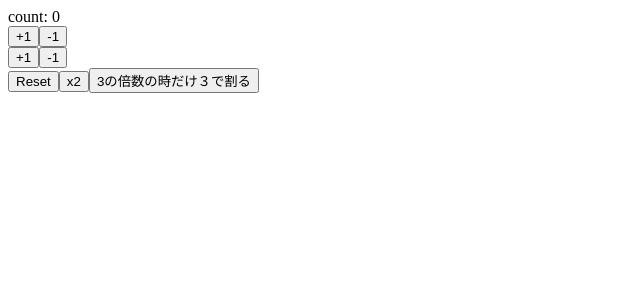
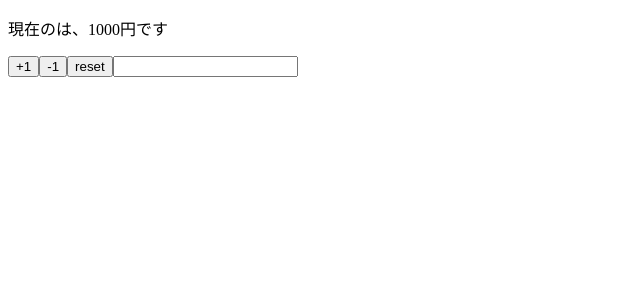
Before and after one commit to KuraStyles/react-hooks-101, a React (Create React App) app: page / in a window 1280 px wide. Shown: the top 300 px of the page, without its empty margins (0-640 px from the left). Built offline with nearby package versions, Linux system fonts and the light colour scheme.

Commit message:
implement component using multiple states

```diff
--- a/src/App.js
+++ b/src/App.js
@@ -1,39 +1,33 @@
 import React, { useState } from "react";
 
-const App = () => {
-	const [count, setCount] = useState(0);
+const App = (props) => {
+	const initialStates = {
+		name: "もの",
+		price: 1000,
+	};
 
-	const increment = () => setCount(count + 1);
-	const decrement = () => setCount(count - 1);
-
-	const increment2 = () => setCount((previousCount) => previousCount + 1);
-	const decrement2 = () => setCount((previousCount) => previousCount - 1);
-	const reset = () => setCount(0);
-	const double = () => setCount(count * 2);
-
-	const divide3 = () =>
-		setCount((previousCount) =>
-			previousCount % 3 === 0 ? previousCount / 3 : previousCount
-		);
-
+	const [name, setName] = useState(props.name);
+	const [price, setPrice] = useState(props.price);
+	const reset = () => {
+		setPrice(props.price);
+		setName(props.name);
+	};
 	return (
 		<>
-			<div>count: {count}</div>
-			<div>
-				<button onClick={increment}>+1</button>
-				<button onClick={decrement}>-1</button>
-			</div>
-			<div>
-				<button onClick={increment2}>+1</button>
-				<button onClick={decrement2}>-1</button>
-			</div>
-			<div>
-				<button onClick={reset}>Reset</button>
-				<button onClick={double}>x2</button>
-				<button onClick={divide3}>3の倍数の時だけ３で割る</button>
-			</div>
+			<p>
+				現在の{name}は、{price}円です
+			</p>
+			<button onClick={() => setPrice(price + 1)}>+1</button>
+			<button onClick={() => setPrice(price - 1)}>-1</button>
+			<button onClick={reset}>reset</button>
+			<input value={name} onChange={(e) => setName(e.target.value)} />
 		</>
 	);
 };
 
+App.defaultProps = {
+	name: "",
+	price: 1000,
+};
+
 export default App;
```
